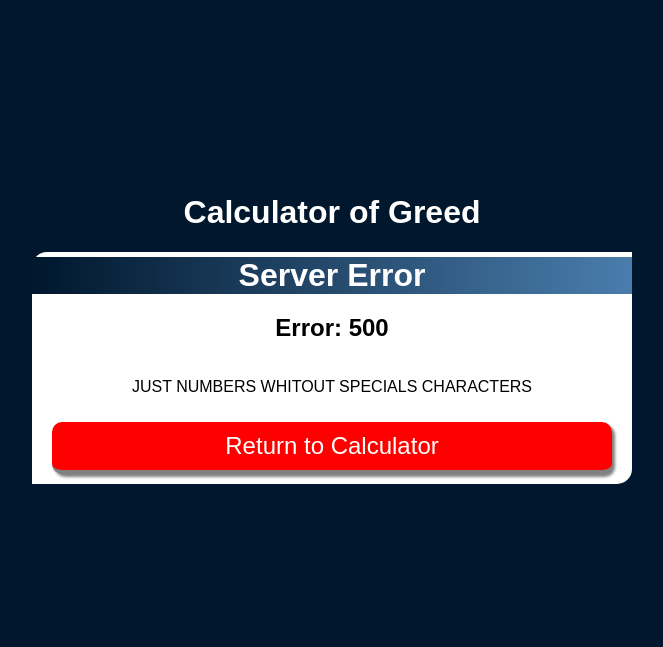
After one commit to AngelMora13/duelLinkAccCalculatorPrice, a Django app: template FormAcc/templates/error/500.html in a window 1280 px wide. The commit adds this page. Shown: the top 647 px of the page, without its empty margins (308-971 px from the left). Run offline with Django 3.2, Linux system fonts and the light colour scheme; the template is opened without the code that fills it, so the values that code supplies are empty.

Commit message:
se agrego paginas 404 y 500

```diff
--- /dev/null
+++ b/FormAcc/templates/error/500.html
@@ -0,0 +1,25 @@
+{% load static %}
+
+<!DOCTYPE html>
+<html lang="en">
+  <head>
+    <meta charset="utf-8" />
+    <meta name="viewport" content="width=device-width, initial-scale=1" />
+    <link
+      rel="stylesheet"
+      type="text/css"
+      href="{% static 'styles/404.css' %}"
+    />
+    <title>Error 500 Server Error || Calculator of Greed</title>
+  </head>
+  <body>
+  <header><h1>Calculator of Greed</h1></header>
+    <div class="container">
+    <header>
+        <h1 class="title">Server Error</h1>
+        <h2>Error: 500</h2>
+    </header>
+    <p>just numbers whitout specials characters</p>
+    <buttom class="btnError"><a href="{% url 'calculator:FormCalc' %}">Return to Calculator</a></buttom>
+    </div>
+  </body>
--- a/duelcalc/urls.py
+++ b/duelcalc/urls.py
@@ -18,8 +18,12 @@ from django.urls import path
 from django.urls.conf import include
 from django.conf.urls.static import static
 from django.conf import settings
+from django.conf.urls import handler404,handler500
 
 urlpatterns = [
     path('admin/', admin.site.urls),
     path("", include("FormAcc.urls"))
 ] + static(settings.STATIC_URL, document_root=settings.STATIC_ROOT)
+
+handler404="FormAcc.views.page_404_not_found"
+handler500="FormAcc.views.page_500_error_server"
--- /dev/null
+++ b/static/styles/404.css
@@ -0,0 +1,56 @@
+body{
+    display: grid;
+    place-content: center;
+    text-align: center;
+    font-size: 1rem;
+    color: black;
+    background: #00172D;
+    font-family: Arial, Helvetica, sans-serif;
+    height: 80vh;
+}
+.container{
+    display:flex;
+    flex-direction: column;
+    justify-content:stretch;
+    max-width:600px;
+    width: 100vw;
+    background: white;
+    border-radius: 15px 0 15px 0;
+    height: 100%;
+}
+header{
+    color: white;
+}
+.title{
+    background:linear-gradient(to right,#00172D,#4a7dad);
+    margin: 5px 0;
+}
+h2{
+    color:black;
+}
+p{
+    text-transform: uppercase;
+}
+.btnError{
+    width: 90%;
+    background: red;
+    color:white;
+    border-radius: 10px;
+    padding: 10px;
+    align-self: center;
+    margin: 10px 0;
+    border-bottom: 4px solid gray;
+    box-shadow: 3px 3px 3px gray;
+    outline: none;
+    cursor: pointer;
+}
+.btnError:active{
+    border-bottom: 2px solid gray;
+    box-shadow: 1px 1px 1px gray;
+    transform: translateY(4px);
+}
+a{
+    text-decoration: none;
+    color:white;
+    font-size: 1.5rem;
+}
--- a/static/styles/style.css
+++ b/static/styles/style.css
@@ -13,6 +13,7 @@ body{
     padding: 0;
     color: black;
     background: #00172D;
+    font-family: Arial, Helvetica, sans-serif;
 }
 .form{
     display: flex;
@@ -53,6 +54,7 @@ input[type="number"]{
     border: 1px solid #00172D;
     border-radius: 5px;
     text-align: center;
+    font-family: Arial, Helvetica, sans-serif;
 }
 .btnContainer{
     display: flex;
```
Also changed, not shown: FormAcc/templates/error/404.html (added, +24 -0 lines), FormAcc/templates/form/index.html (+172 -29 lines), FormAcc/views.py (+8 -0 lines), static/icons/browserconfig.xml (added, +9 -0 lines), static/icons/android-chrome-192x192.png (added), static/icons/android-chrome-512x512.png (added), static/icons/apple-touch-icon.png (added), static/icons/favicon-32x32.png (added), static/icons/favicon.ico (added), static/icons/mstile-150x150.png (added), static/icons/safari-pinned-tab.svg (added), static/icons/site.webmanifest (added).
